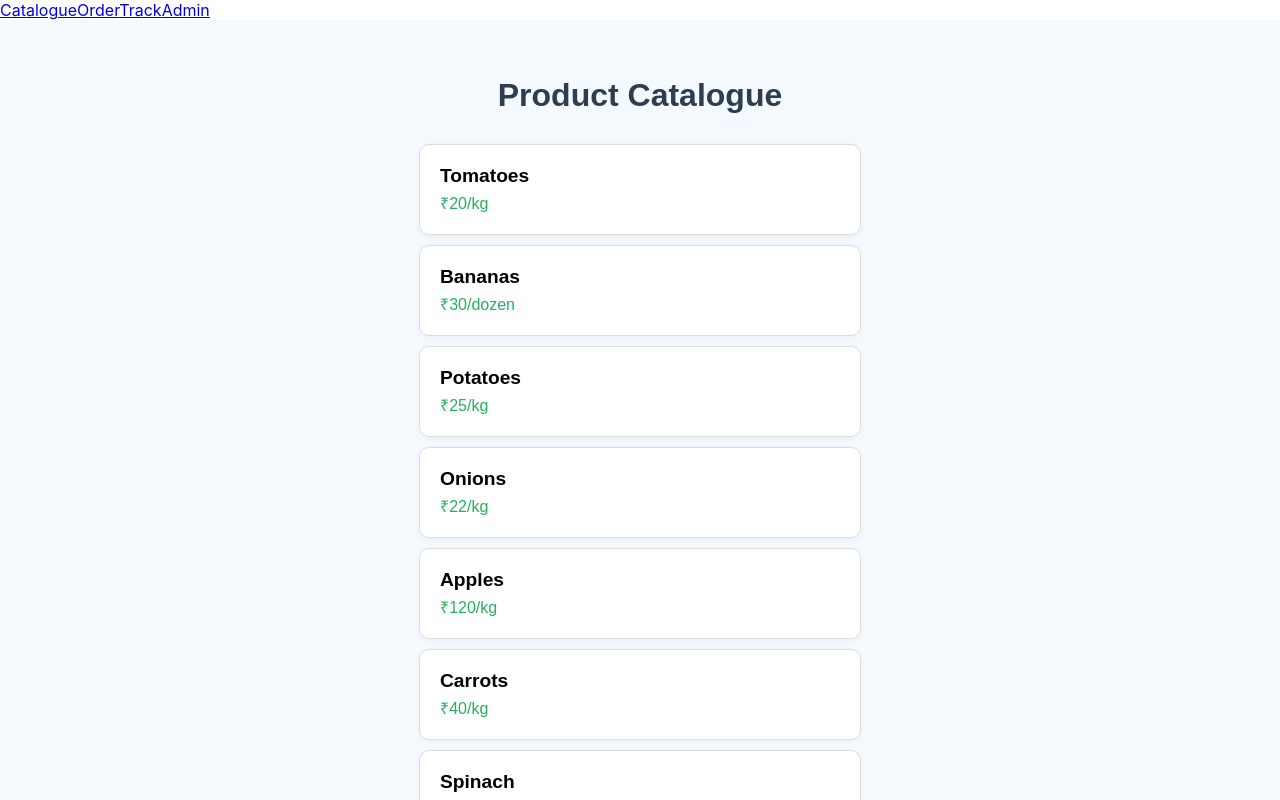
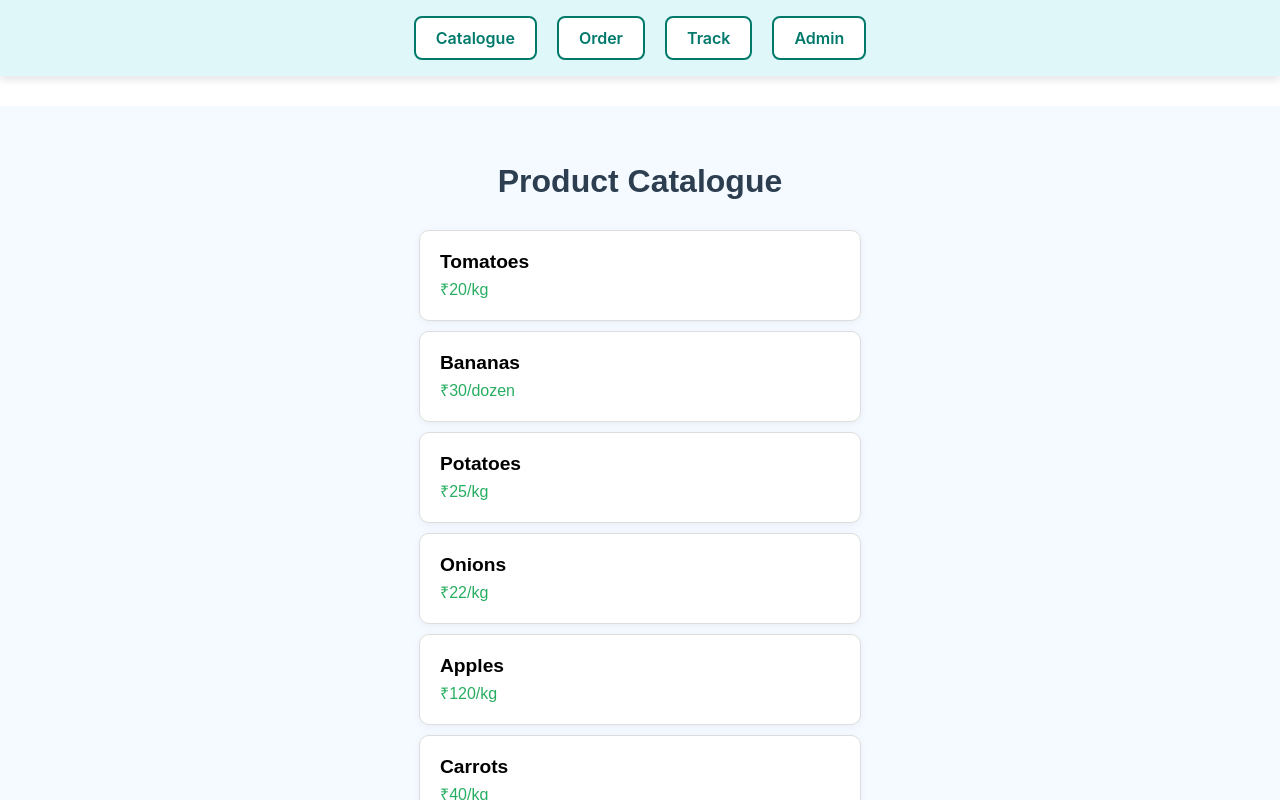
Before and after one commit to MeghanaMachireddy126/ORDER_F_V, a React (Create React App) app: page / in a window 1280 px wide. Shown: the top 800 px of the page. Built offline with nearby package versions, Linux system fonts and the light colour scheme.

Commit message:
Update App.js

```diff
--- a/src/App.js
+++ b/src/App.js
@@ -7,11 +7,11 @@ import AdminPage from "./pages/AdminPage";
 function App() {
   return (
     <Router>
-      <div className="p-4 bg-green-100 mb-6 flex justify-between items-start">
-        <Link to="/" className="text-green-700 font-bold">Catalogue</Link>
-        <Link to="/order" className="text-green-700 font-bold">Order</Link>
-        <Link to="/track" className="text-green-700 font-bold">Track</Link>
-        <Link to="/admin" className="text-green-700 font-bold">Admin</Link>
+      <div style={headerStyle}>
+        <Link to="/" style={buttonStyle}>Catalogue</Link>
+        <Link to="/order" style={buttonStyle}>Order</Link>
+        <Link to="/track" style={buttonStyle}>Track</Link>
+        <Link to="/admin" style={buttonStyle}>Admin</Link>
       </div>
 
       <Routes>
@@ -24,4 +24,43 @@ function App() {
   );
 }
 
+const headerStyle = {
+  backgroundColor: "#e0f7fa",
+  padding: "16px",
+  display: "flex",
+  justifyContent: "center",
+  gap: "20px",
+  flexWrap: "wrap",
+  boxShadow: "0 4px 8px rgba(0, 0, 0, 0.1)",
+  marginBottom: "30px",
+};
+
+const buttonStyle = {
+  backgroundColor: "#ffffff",
+  color: "#00796b",
+  textDecoration: "none",
+  padding: "10px 20px",
+  fontWeight: "600",
+  borderRadius: "8px",
+  border: "2px solid #00796b",
+  transition: "all 0.3s ease",
+};
+
+const buttonHoverStyle = {
+  backgroundColor: "#00796b",
+  color: "#ffffff",
+};
+
+document.addEventListener("DOMContentLoaded", () => {
+  const links = document.querySelectorAll("a");
+  links.forEach((link) => {
+    link.addEventListener("mouseenter", () => {
+      Object.assign(link.style, buttonHoverStyle);
+    });
+    link.addEventListener("mouseleave", () => {
+      Object.assign(link.style, buttonStyle);
+    });
+  });
+});
+
 export default App;
```
